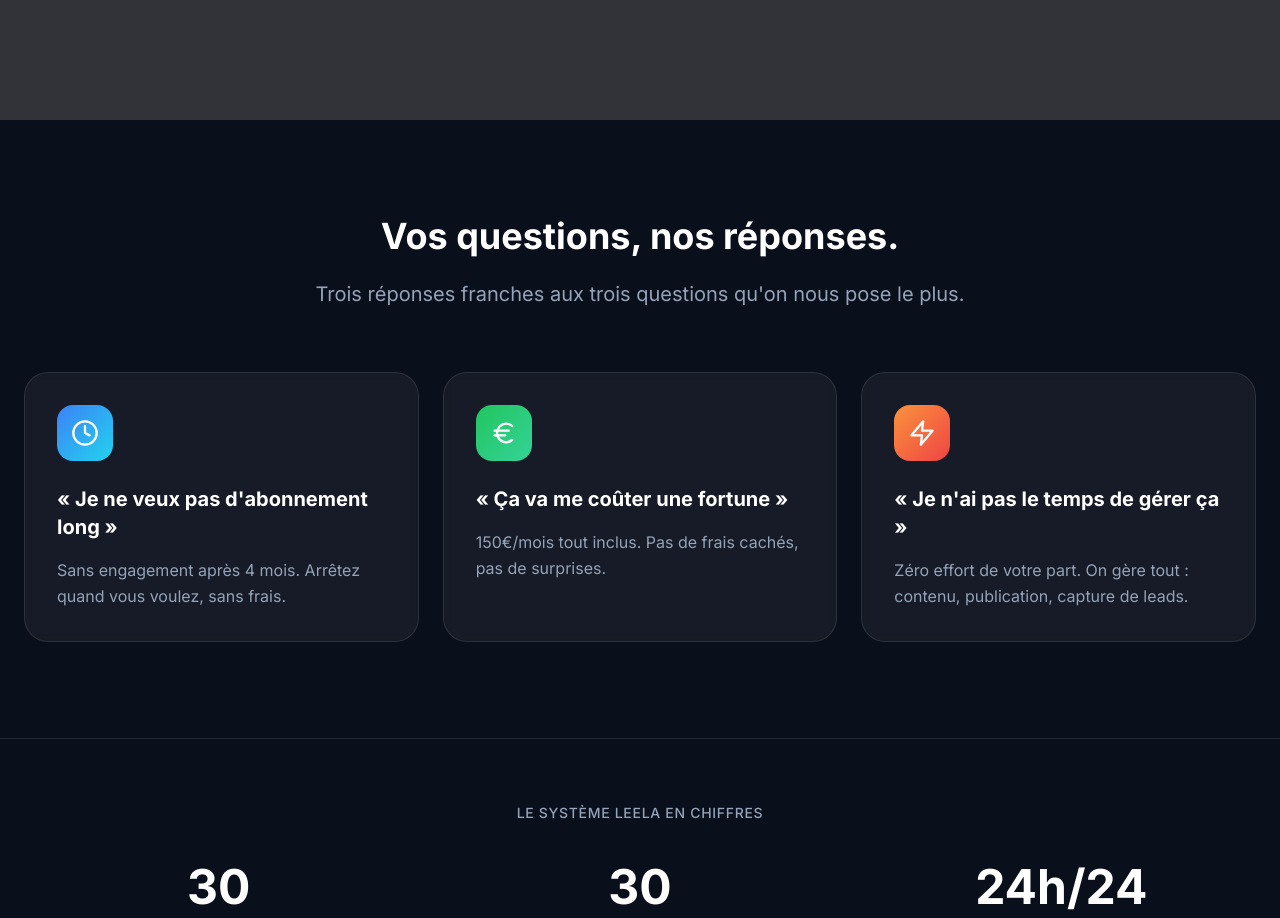
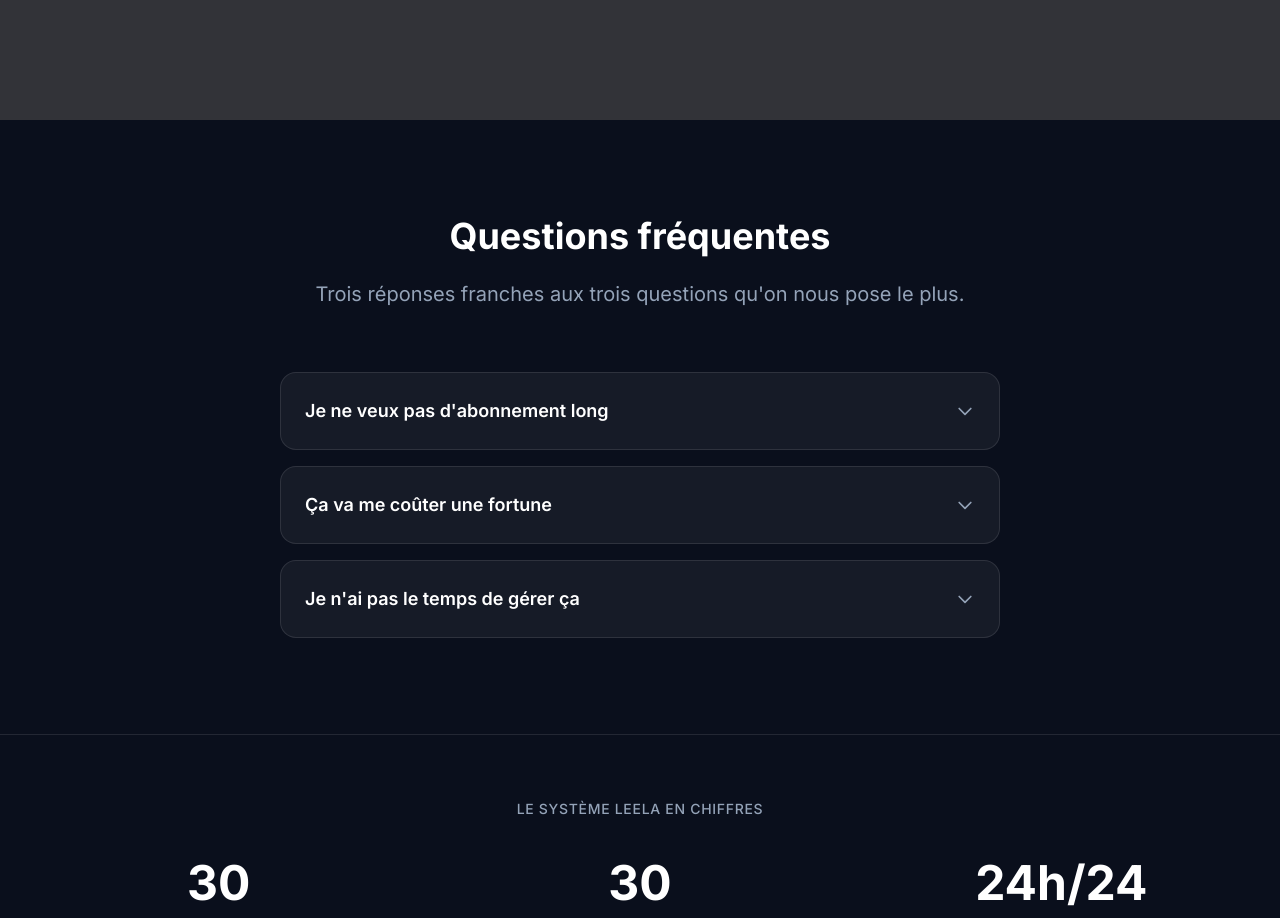
Before and after one commit to agenceleela/AgenceLeela, a Next.js app: page / in a window 1280 px wide. Shown: the part 1000-1918 px from the top of the page. Built offline with nearby package versions, Linux system fonts and the light colour scheme.

Commit message:
feat: remplace objections par FAQ accordéon classique

```diff
--- a/app/page.tsx
+++ b/app/page.tsx
@@ -1,7 +1,7 @@
 import Navbar from '../components/Navbar'
 import Hero from '../components/Hero'
 import ThemeTransition from '../components/ThemeTransition'
-import Objections from '../components/Objections'
+import FAQ from '../components/FAQ'
 import SocialProof from '../components/SocialProof'
 import LeadForm from '../components/LeadForm'
 import Footer from '../components/Footer'
@@ -12,7 +12,7 @@ export default function Home() {
       <Navbar />
       <Hero />
       <ThemeTransition />
-      <Objections />
+      <FAQ />
       <SocialProof />
       <LeadForm />
       <Footer />
--- /dev/null
+++ b/components/FAQ.tsx
@@ -0,0 +1,67 @@
+'use client'
+
+import { motion } from 'framer-motion'
+
+// NOTE DEV: FAQ classique en accordéon. Utilise <details>/<summary> HTML5 natifs
+// (accessibilité clavier + SEO sans JS). Pas d'icônes, juste une flèche SVG pivotante.
+const faqs = [
+  {
+    question: "Je ne veux pas d'abonnement long",
+    answer: "Sans engagement après 4 mois. Arrêtez quand vous voulez, sans frais.",
+  },
+  {
+    question: 'Ça va me coûter une fortune',
+    answer: "150€/mois tout inclus. Pas de frais cachés, pas de surprises.",
+  },
+  {
+    question: "Je n'ai pas le temps de gérer ça",
+    answer: 'Zéro effort de votre part. On gère tout : contenu, publication, capture de leads.',
+  },
+]
+
+export default function FAQ() {
+  return (
+    <section className="bg-leela-dark-blue py-24">
+      <div className="mx-auto max-w-3xl px-6">
+        <motion.div
+          initial={{ opacity: 0, y: 40 }}
+          whileInView={{ opacity: 1, y: 0 }}
+          viewport={{ once: true }}
+          transition={{ duration: 0.8 }}
+          className="mb-16 text-center"
+        >
+          <h2 className="mb-6 text-3xl font-bold text-white md:text-4xl">Questions fréquentes</h2>
+          <p className="mx-auto max-w-2xl text-xl text-leela-slate-light">
+            Trois réponses franches aux trois questions qu'on nous pose le plus.
+          </p>
+        </motion.div>
+
+        <div className="space-y-4">
+          {faqs.map((faq, index) => (
+            <motion.details
+              key={faq.question}
+              initial={{ opacity: 0, y: 20 }}
+              whileInView={{ opacity: 1, y: 0 }}
+              viewport={{ once: true }}
+              transition={{ duration: 0.5, delay: index * 0.1 }}
+              className="group rounded-2xl border border-leela-border bg-white/5 p-6 transition-colors duration-300 hover:bg-white/10 open:bg-white/10"
+            >
+              <summary className="flex cursor-pointer list-none items-center justify-between gap-4">
+                <span className="text-lg font-semibold text-white">{faq.question}</span>
+                <svg
+                  className="h-5 w-5 flex-shrink-0 text-leela-slate-light transition-transform duration-300 group-open:rotate-180"
+                  fill="none"
+                  stroke="currentColor"
+                  viewBox="0 0 24 24"
+                >
+                  <path strokeLinecap="round" strokeLinejoin="round" strokeWidth={2} d="M19 9l-7 7-7-7" />
+                </svg>
+              </summary>
+              <p className="mt-4 leading-relaxed text-leela-slate-light">{faq.answer}</p>
+            </motion.details>
+          ))}
+        </div>
+      </div>
+    </section>
+  )
+}
--- a/components/Objections.tsx
+++ /dev/null
@@ -1,69 +0,0 @@
-'use client'
-
-import { motion } from 'framer-motion'
-import { Clock, Euro, Zap } from 'lucide-react'
-
-// NOTE DEV: 3 objections triées de la plus fréquente à la moins fréquente (tuto).
-const objections = [
-  {
-    icon: Clock,
-    question: "Je ne veux pas d'abonnement long",
-    answer: "Sans engagement après 4 mois. Arrêtez quand vous voulez, sans frais.",
-    color: 'from-blue-500 to-cyan-400',
-  },
-  {
-    icon: Euro,
-    question: 'Ça va me coûter une fortune',
-    answer: "150€/mois tout inclus. Pas de frais cachés, pas de surprises.",
-    color: 'from-green-500 to-emerald-400',
-  },
-  {
-    icon: Zap,
-    question: 'Je n\'ai pas le temps de gérer ça',
-    answer: 'Zéro effort de votre part. On gère tout : contenu, publication, capture de leads.',
-    color: 'from-orange-400 to-red-500',
-  },
-]
-
-export default function Objections() {
-  return (
-    <section className="bg-leela-dark-blue py-24">
-      <div className="mx-auto max-w-7xl px-6">
-        <motion.div
-          initial={{ opacity: 0, y: 40 }}
-          whileInView={{ opacity: 1, y: 0 }}
-          viewport={{ once: true }}
-          transition={{ duration: 0.8 }}
-          className="mb-16 text-center"
-        >
-          <h2 className="mb-6 text-3xl font-bold text-white md:text-4xl">Vos questions, nos réponses.</h2>
-          <p className="mx-auto max-w-2xl text-xl text-leela-slate-light">
-            Trois réponses franches aux trois questions qu'on nous pose le plus.
-          </p>
-        </motion.div>
-
-        <div className="grid gap-6 md:grid-cols-3">
-          {objections.map((objection, index) => (
-            <motion.div
-              key={objection.question}
-              initial={{ opacity: 0, y: 40 }}
-              whileInView={{ opacity: 1, y: 0 }}
-              viewport={{ once: true }}
-              transition={{ duration: 0.6, delay: index * 0.15 }}
-              whileHover={{ y: -8 }}
-              className="rounded-3xl border border-leela-border bg-white/5 p-8 backdrop-blur-sm transition-colors duration-300 hover:bg-white/10"
-            >
-              <div
-                className={`mb-6 flex h-14 w-14 items-center justify-center rounded-2xl bg-gradient-to-br ${objection.color}`}
-              >
-                <objection.icon className="h-7 w-7 text-white" />
-              </div>
-              <h3 className="mb-4 text-xl font-bold text-white">« {objection.question} »</h3>
-              <p className="leading-relaxed text-leela-slate-light">{objection.answer}</p>
-            </motion.div>
-          ))}
-        </div>
-      </div>
-    </section>
-  )
-}
```
